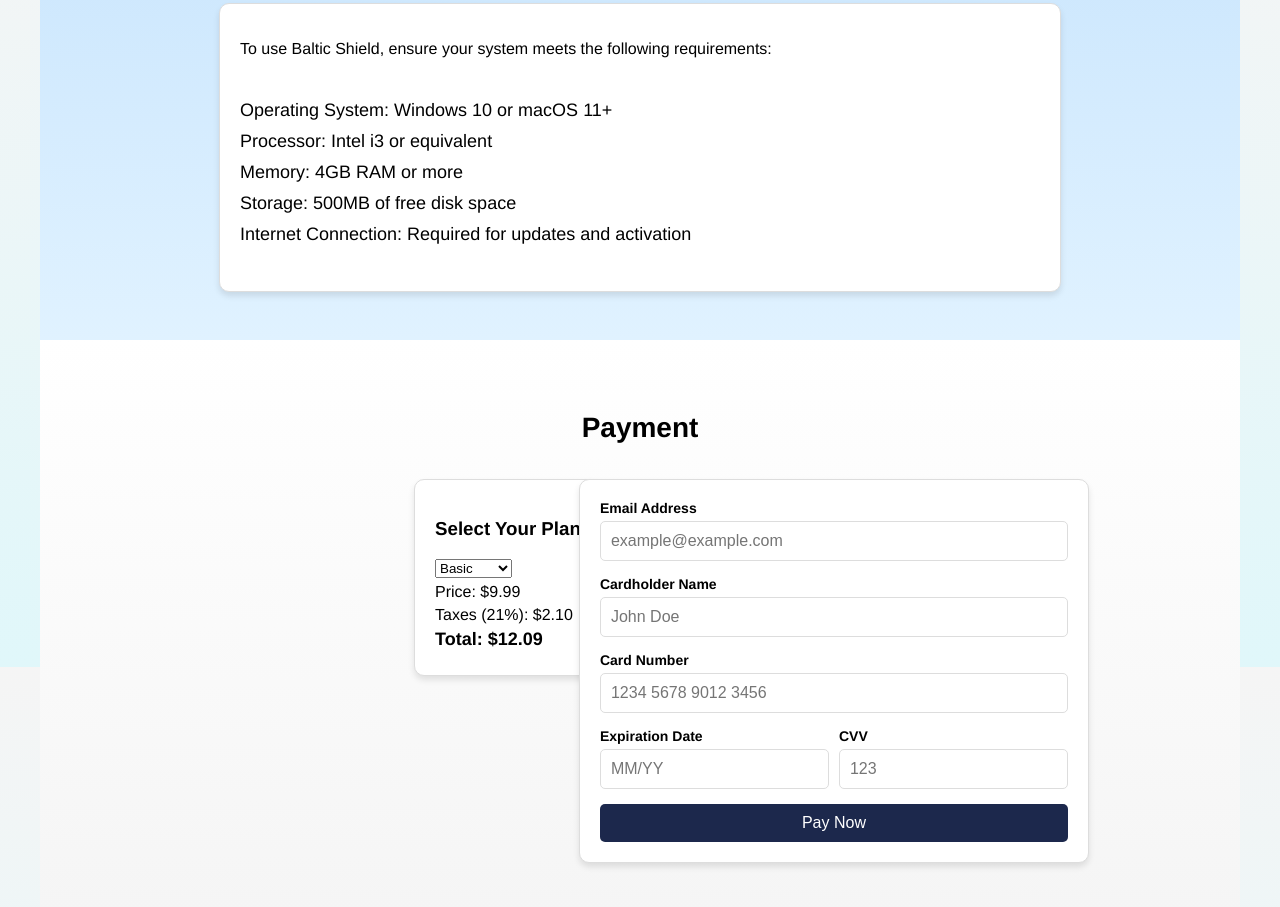
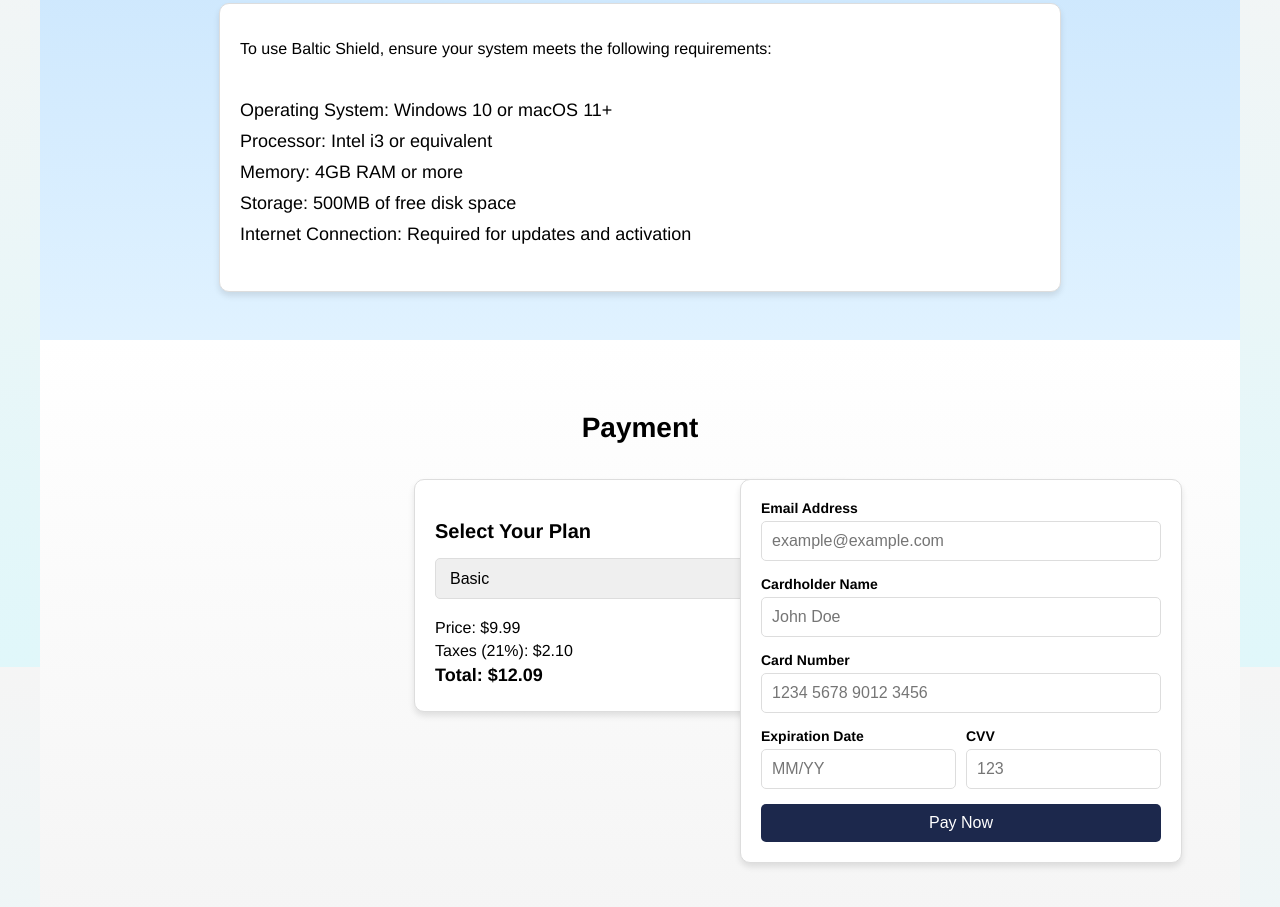
Before and after one commit to Jurka-lfg/Baltic-shield, a plain HTML site: page pricing.html in a window 1280 px wide. Shown: the part 933-1840 px from the top of the page. Drawn offline with Linux system fonts and the light colour scheme.

Commit message:
Fixed broken payment css

```diff
--- a/pricing.html
+++ b/pricing.html
@@ -5,7 +5,6 @@
     <meta name="viewport" content="width=device-width, initial-scale=1.0" />
     <title>Baltic Shield</title>
     <style>
-      /* General Styles */
       body {
         margin: 0;
         display: flex;
@@ -20,8 +19,6 @@
       body.fade-out {
         opacity: 1;
       }
-
-      /* Navbar Styles */
       .navbar {
         width: 100%;
         max-width: 1440px;
@@ -37,20 +34,24 @@
         z-index: 1000;
         margin: 0 auto;
       }
+
       .logo {
         display: flex;
         align-items: center;
       }
+
       .logo img {
         width: 140px;
         height: auto;
         margin-right: 10px;
       }
+
       .logo-text {
         font-size: 18px;
         font-weight: bold;
         color: #1c284c;
       }
+
       .nav-links {
         list-style: none;
         display: flex;
@@ -58,9 +59,11 @@
         margin: 0;
         padding: 0;
       }
+
       .nav-links li {
         display: inline-block;
       }
+
       .nav-links a {
         text-decoration: none;
         color: #1c284c;
@@ -68,15 +71,15 @@
         font-weight: 500;
         transition: color 0.3s;
       }
+
       .nav-links a:hover {
         color: #e68900;
       }
-
-      /* Dropdown Styles */
       .dropdown {
         position: relative;
         display: inline-block;
       }
+
       .dropdown-button {
         text-decoration: none;
         color: black;
@@ -84,9 +87,11 @@
         cursor: pointer;
         transition: color 0.3s;
       }
+
       .dropdown-button:hover {
         color: #ff9800;
       }
+
       .dropdown-content {
         display: none;
         position: absolute;
@@ -96,6 +101,7 @@
         z-index: 1;
         border-radius: 5px;
       }
+
       .dropdown-content a {
         color: black;
         padding: 10px 15px;
@@ -103,87 +109,99 @@
         display: block;
         font-size: 14px;
       }
+
       .dropdown-content a:hover {
         background-color: #f1f1f1;
       }
+
       .dropdown:hover .dropdown-content {
         display: block;
       }
-
-      /* Content Wrapper Styles */
       .wrapper {
         text-align: center;
         flex: 1;
         padding: 40px;
       }
+
+      .feature-table {
+        margin: 0 auto;
+        width: 90%;
+        font-size: 18px;
+      }
+
       .row {
         padding: 48px 24px;
         text-align: center;
       }
+
       .row:nth-child(odd) {
         background: linear-gradient(to bottom, #ffffff, #f5f5f5);
       }
+
       .row:nth-child(even) {
         background: linear-gradient(to bottom, #c9e5fd, #e0f2ff);
       }
 
-      /* Typography Styles */
       h2 {
         font-size: 28px;
         margin-bottom: 20px;
       }
+
       ul {
         list-style: none;
         padding: 0;
         text-align: left;
         display: inline-block;
       }
+
       ul li {
         margin: 10px 0;
         font-size: 18px;
       }
+
       a {
         color: #1c284c;
         text-decoration: none;
         font-weight: bold;
       }
+
       a:hover {
         color: #e68900;
       }
 
-      /* Table Styles */
-      .feature-table {
-        margin: 0 auto;
-        width: 90%;
-        font-size: 18px;
+      .icon {
+        width: 30px;
+        height: 30px;
+        vertical-align: middle;
       }
+
       table {
         width: 100%;
         border: 2px solid black;
         border-collapse: collapse;
       }
+
       th,
       td {
         border: 1px solid black;
         padding: 15px;
         text-align: center;
       }
+
       th {
         background: linear-gradient(to bottom, #c9e5fd, #e0f2ff);
         color: black;
         font-size: 20px;
       }
+
       tr:nth-child(even) {
         background-color: #f9f9f9;
       }
+
       tr:nth-child(odd) {
         background-color: #ffffff;
       }
-
-      /* Box Styles */
-      .white-box,
-      .plan-box,
-      .payment-panel {
+      .white-box {
         background-color: white;
         padding: 20px;
         border: 1px solid #ddd;
@@ -193,29 +211,28 @@
         margin: 0 auto;
         text-align: left;
       }
-      .plan-box {
-        max-width: 400px;
-        margin-left: 350px;
-        margin-right: -200px;
+      .payment-panel {
+        background-color: white;
+        padding: 20px;
+        border: 1px solid #ddd;
+        border-radius: 10px;
+        box-shadow: 0 4px 6px rgba(0, 0, 0, 0.1);
+        max-width: 500px;
+        margin: 0 auto;
+        text-align: left;
       }
-      .payment-panel {
-        max-width: 500px;
-      }
-      .icon {
-        width: 30px;
-        height: 30px;
-        vertical-align: middle;  }
 
-      /* Form Styles */
       .form-group {
         margin-bottom: 15px;
       }
+
       .form-group label {
         display: block;
         font-size: 14px;
         font-weight: bold;
         margin-bottom: 5px;
       }
+
       .form-group input {
         width: 100%;
         padding: 10px;
@@ -224,15 +241,15 @@
         border-radius: 5px;
         box-sizing: border-box;
       }
+
       .form-row {
         display: flex;
         gap: 10px;
       }
+
       .form-row .form-group {
         flex: 1;
       }
-
-      /* Payment Container Styles */
       .payment-container {
         display: flex;
         gap: 50px;
@@ -241,10 +258,52 @@
         flex-wrap: wrap;
         margin-top: 35px;
       }
+
+      .plan-box,
+      .payment-panel {
+        flex: 1;
+        max-width: 400px;
+      }
+
+      .plan-box {
+        background-color: white;
+        padding: 20px;
+        border: 1px solid #ddd;
+        border-radius: 10px;
+        box-shadow: 0 4px 6px rgba(0, 0, 0, 0.1);
+        margin-left: 350px;
+        margin-right: -200px;
+        text-align: left;
+      }
+
+      .payment-panel {
+        background-color: white;
+        padding: 20px;
+        border: 1px solid #ddd;
+        border-radius: 10px;
+        box-shadow: 0 4px 6px rgba(0, 0, 0, 0.1);
+        text-align: left;
+      }
+
+      .plan-box h3 {
+        font-size: 20px;
+        margin-bottom: 15px;
+      }
+
+      .plan-box select {
+        width: 100%;
+        padding: 10px;
+        font-size: 16px;
+        margin-bottom: 15px;
+        border: 1px solid #ddd;
+        border-radius: 5px;
+      }
+
       .price-details p {
         font-size: 16px;
         margin: 5px 0;
       }
+
       .price-details strong {
         font-size: 18px;
       }
@@ -259,11 +318,11 @@
         transition: background-color 0.3s;
         width: 100%;
       }
+
       .pay-button:hover {
         background-color: #e68900;
       }
-
-      /* Modal Styles */
+      /* Modal Background */
       .modal {
         display: none;
         position: fixed;
@@ -275,6 +334,8 @@
         overflow: auto;
         background-color: rgba(0, 0, 0, 0.5);
       }
+
+      /* Modal Content */
       .modal-content {
         background-color: white;
         margin: 15% auto;
@@ -286,6 +347,8 @@
         text-align: center;
         box-shadow: 0 4px 6px rgba(0, 0, 0, 0.1);
       }
+
+      /* Close Button */
       .close-button {
         color: #aaa;
         float: right;
@@ -293,11 +356,14 @@
         font-weight: bold;
         cursor: pointer;
       }
+
       .close-button:hover,
       .close-button:focus {
         color: black;
         text-decoration: none;
       }
+
+      /* Modal OK Button */
       #modal-ok-button {
         margin-top: 20px;
         background-color: #1c284c;
@@ -309,6 +375,7 @@
         cursor: pointer;
         transition: background-color 0.3s;
       }
+
       #modal-ok-button:hover {
         background-color: #e68900;
       }
```
